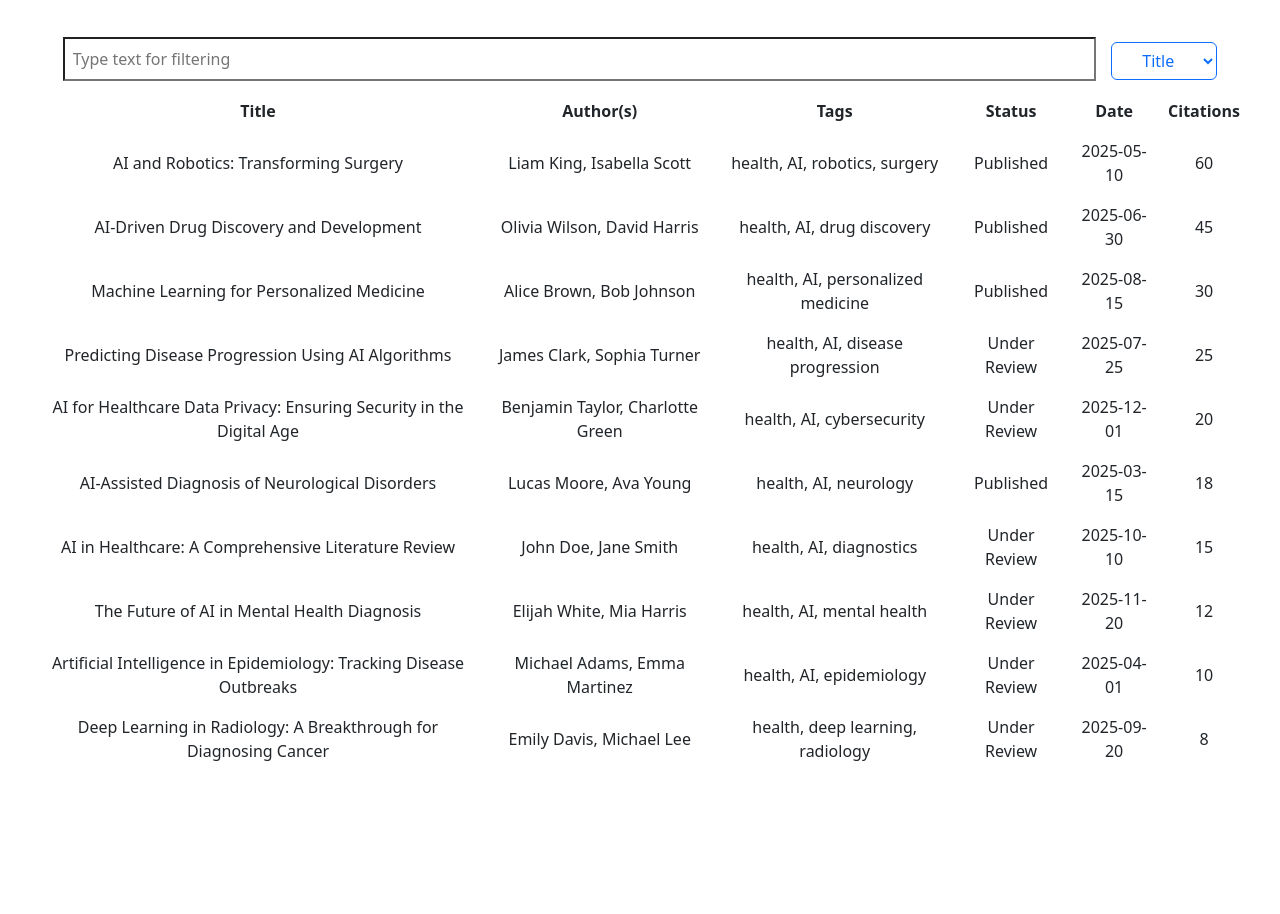
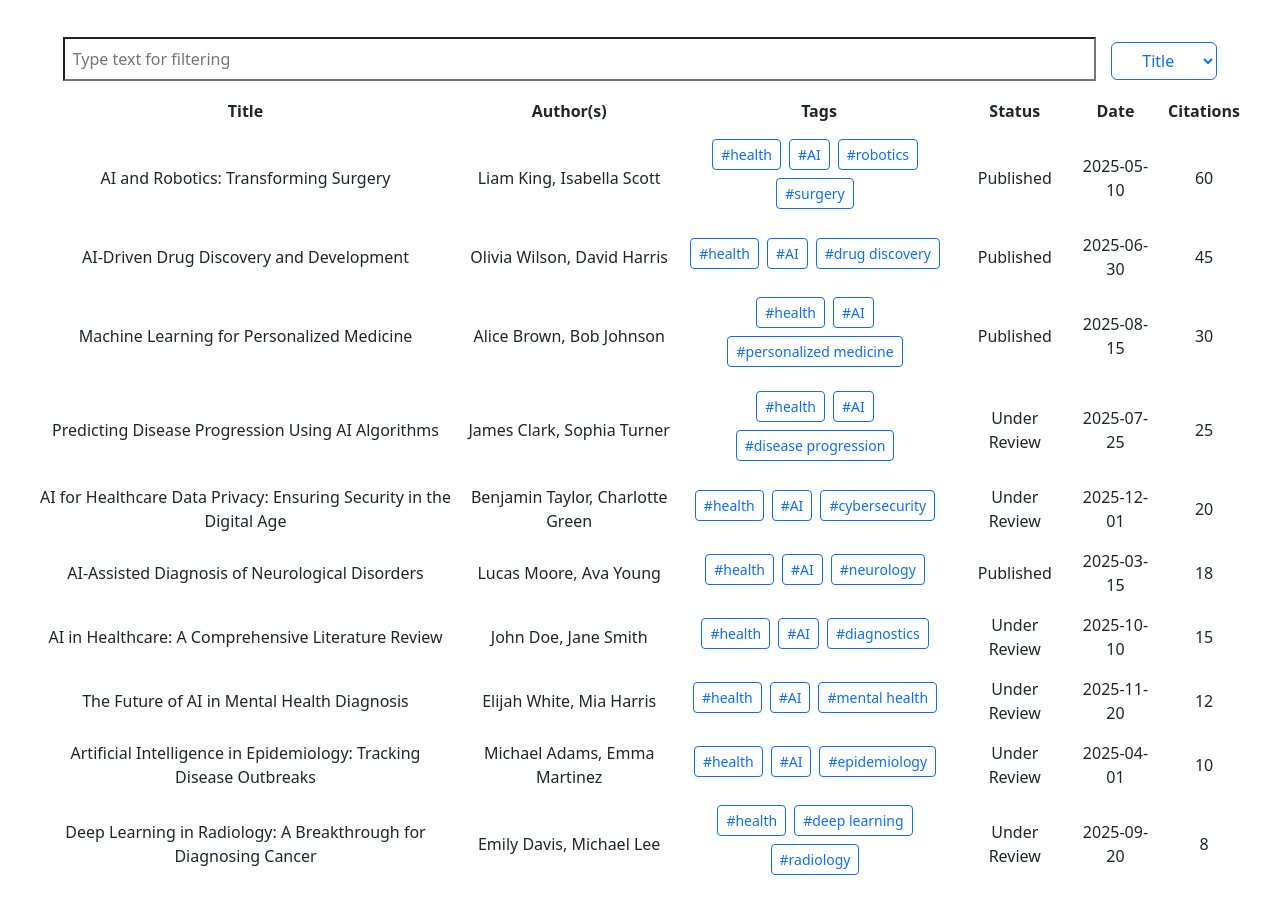
Before and after one commit to losedavidpb/rms-citeProgress, a React (Vite) app: page /rms-citeProgress/progress-tracking in a window 1280 px wide. Shown: the top 914 px of the page. Before the commit the page ends 803 px from the top, so only its background shows below. Built offline with nearby package versions, Linux system fonts and the light colour scheme.

Commit message:
fix: fix progress tracking IDs

```diff
--- a/src/components/ProgressTracking.tsx
+++ b/src/components/ProgressTracking.tsx
@@ -116,7 +116,16 @@ export function ProgressTracking() {
               >
                 <td>{research.title}</td>
                 <td>{research.authors}</td>
-                <td>{research.tags}</td>
+                <td>
+                  {research.tags.split(",").map((tag, index) => (
+                    <button
+                      key={index}
+                      className="btn btn-outline-primary btn-sm me-2 mb-2"
+                    >
+                      #{tag.trim()}
+                    </button>
+                  ))}
+                </td>
                 <td>{research.status}</td>
                 <td>{research.date.toISOString().split("T")[0]}</td>
                 <td>{research.citations}</td>
--- a/src/components/ResearchDashboard.tsx
+++ b/src/components/ResearchDashboard.tsx
@@ -16,21 +16,29 @@ export function ResearchDashboard() {
 
   useEffect(() => {
     // Check if the id is a number
-    if (isNaN(numericId) || numericId < 0 || numericId >= researchList.length) {
+    if (isNaN(numericId) || numericId < 0 || numericId > researchList.length) {
       setError("Invalid research id");
       setResearch(undefined);
       return;
     }
 
     // Check if the research exists
-    if (researchList[numericId] == undefined) {
+    let foundResearch = undefined;
+
+    for (const researchItem of researchList) {
+      if (researchItem.id === numericId) {
+        foundResearch = researchItem;
+        break;
+      }
+    }
+
+    if (!foundResearch) {
       setError("Research not found");
-      setResearch(undefined);
       return;
     }
 
     setError("");
-    setResearch(researchList[numericId]);
+    setResearch(foundResearch);
   }, [numericId]);
 
   return (
```
